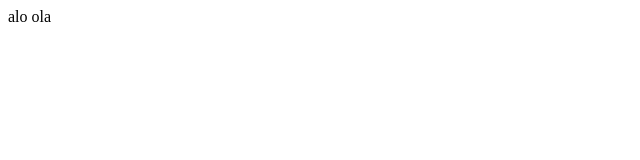
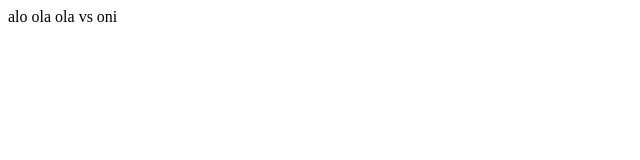
Before and after one commit to BagusNata/learn-html, a plain HTML site: page index.html in a window 1280 px wide. Shown: the full height of the page, 0-640 px from the left. Drawn offline with Linux system fonts and the light colour scheme.

Commit message:
eksperimen commit

```diff
--- a/index.html
+++ b/index.html
@@ -8,5 +8,6 @@
 </head>
 <body>
     alo ola
+    ola vs oni
 </body>
 </html>
```
